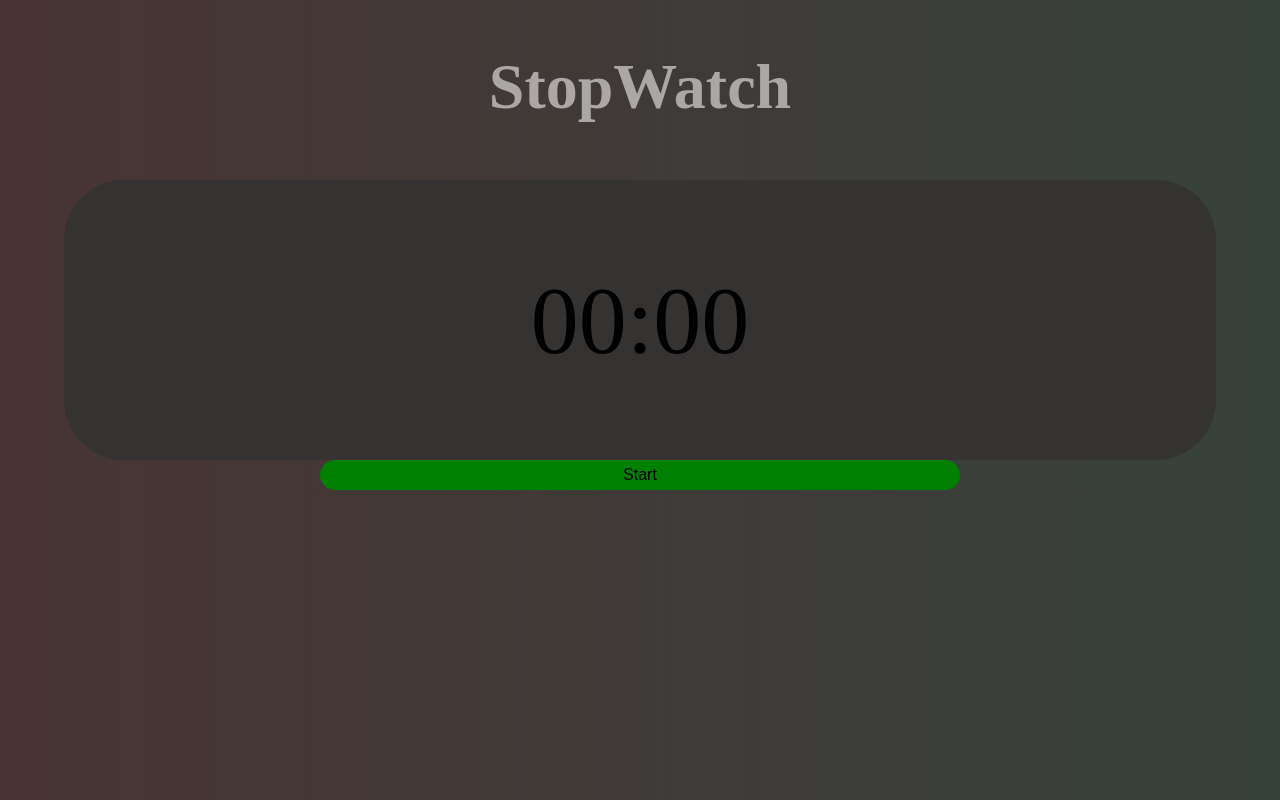
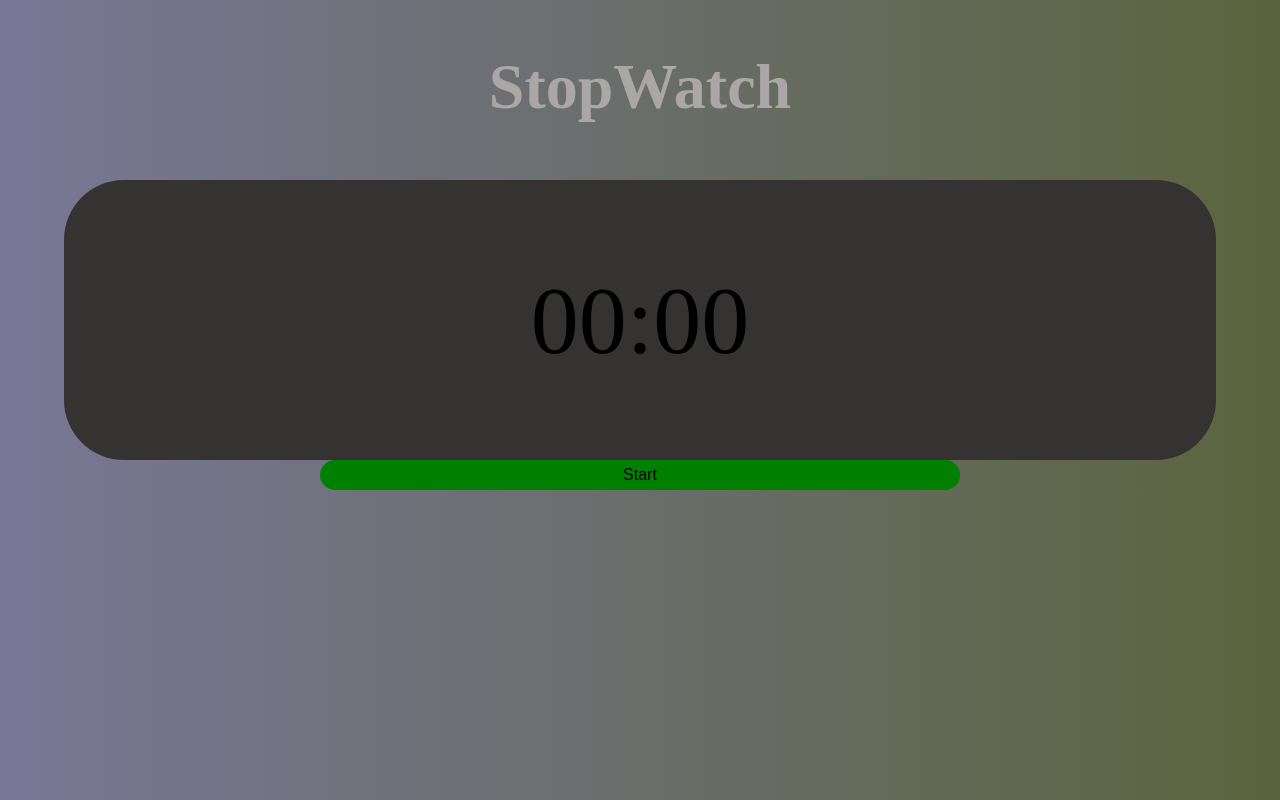
Before and after one commit to tim261262/PRODIGY_WD_02, a plain HTML site: page index.html in a window 1280 px wide. Drawn offline with Linux system fonts and the light colour scheme.

Commit message:
changed the background of the page

```diff
--- a/CSS/style.css
+++ b/CSS/style.css
@@ -4,7 +4,7 @@
     box-sizing: border-box;
 }
 body{
-    background: linear-gradient(to right, rgb(71, 52, 52), rgb(55, 65, 59));
+    background: linear-gradient(to right, rgb(121, 119, 150), rgb(91, 100, 62));
 }
 h1{
     text-align: center;
```
